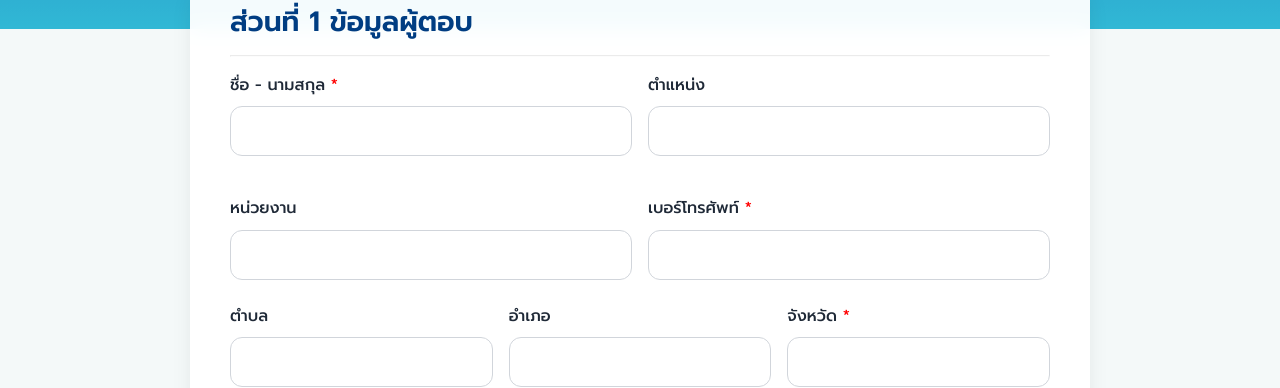
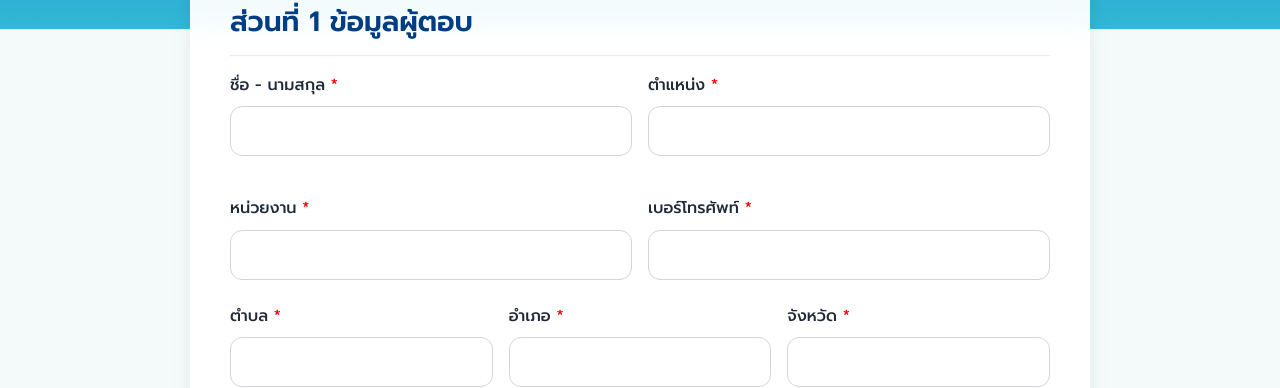
Before and after one commit to mongyphoto-netizen/ONWR, a React (Vite) app: page / in a window 1280 px wide. Shown: the part 289-677 px from the top of the page. Built offline with nearby package versions, Linux system fonts and the light colour scheme.

Commit message:
Make all fields in Step 1 required

```diff
--- a/src/App.jsx
+++ b/src/App.jsx
@@ -169,13 +169,13 @@ function App() {
                     <hr style={{ margin: '1rem 0', opacity: 0.2 }} />
                     <div style={{ display: 'grid', gridTemplateColumns: '1fr 1fr', gap: '1rem' }}>
                       <div className="form-group"><label className="form-label">ชื่อ - นามสกุล <span style={{color:'red'}}>*</span></label><input type="text" name="name" className="form-control" required value={formData.name} onChange={handleChange} /></div>
-                      <div className="form-group"><label className="form-label">ตำแหน่ง</label><input type="text" name="position" className="form-control" value={formData.position} onChange={handleChange} /></div>
-                      <div className="form-group"><label className="form-label">หน่วยงาน</label><input type="text" name="organization" className="form-control" value={formData.organization} onChange={handleChange} /></div>
+                      <div className="form-group"><label className="form-label">ตำแหน่ง <span style={{color:'red'}}>*</span></label><input type="text" name="position" className="form-control" required value={formData.position} onChange={handleChange} /></div>
+                      <div className="form-group"><label className="form-label">หน่วยงาน <span style={{color:'red'}}>*</span></label><input type="text" name="organization" className="form-control" required value={formData.organization} onChange={handleChange} /></div>
                       <div className="form-group"><label className="form-label">เบอร์โทรศัพท์ <span style={{color:'red'}}>*</span></label><input type="text" name="phone" className="form-control" required value={formData.phone} onChange={handleChange} /></div>
                     </div>
                     <div style={{ display: 'grid', gridTemplateColumns: '1fr 1fr 1fr', gap: '1rem' }}>
-                      <div className="form-group"><label className="form-label">ตำบล</label><input type="text" name="tambon" className="form-control" value={formData.tambon} onChange={handleChange} /></div>
-                      <div className="form-group"><label className="form-label">อำเภอ</label><input type="text" name="amphoe" className="form-control" value={formData.amphoe} onChange={handleChange} /></div>
+                      <div className="form-group"><label className="form-label">ตำบล <span style={{color:'red'}}>*</span></label><input type="text" name="tambon" className="form-control" required value={formData.tambon} onChange={handleChange} /></div>
+                      <div className="form-group"><label className="form-label">อำเภอ <span style={{color:'red'}}>*</span></label><input type="text" name="amphoe" className="form-control" required value={formData.amphoe} onChange={handleChange} /></div>
                       <div className="form-group"><label className="form-label">จังหวัด <span style={{color:'red'}}>*</span></label><input type="text" name="province" className="form-control" required value={formData.province} onChange={handleChange} /></div>
                     </div>
                     <div className="form-group">
```
